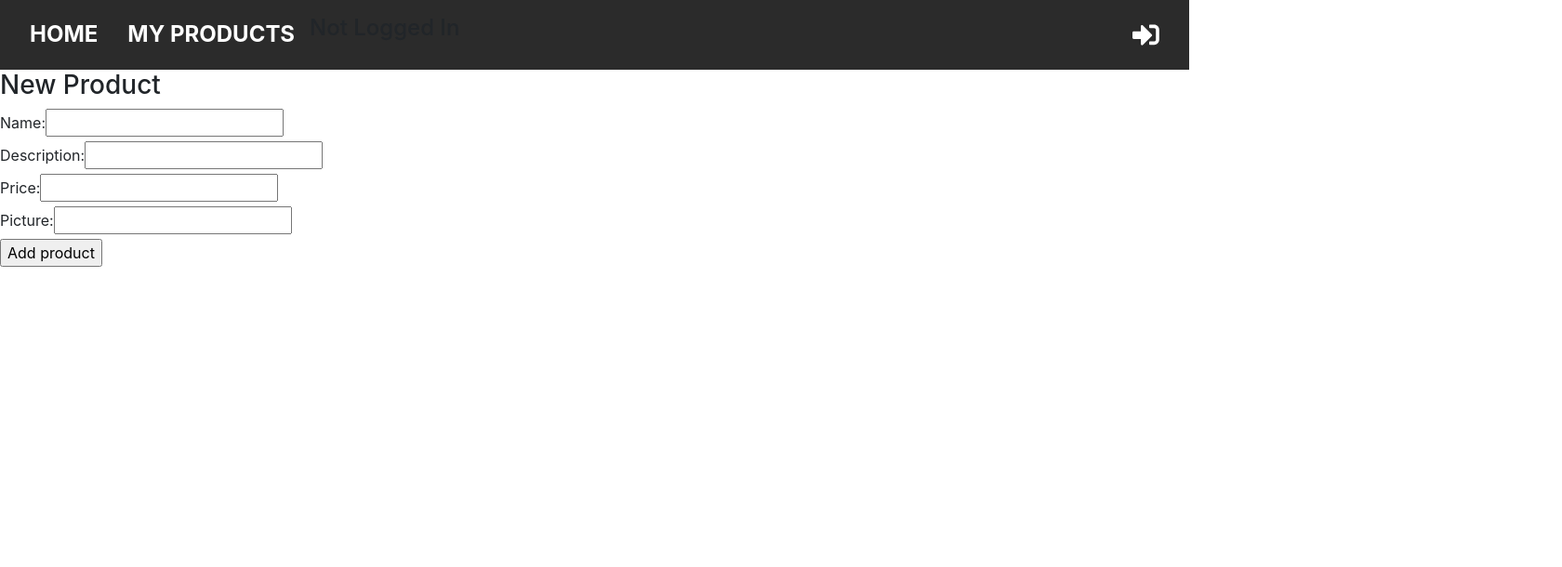
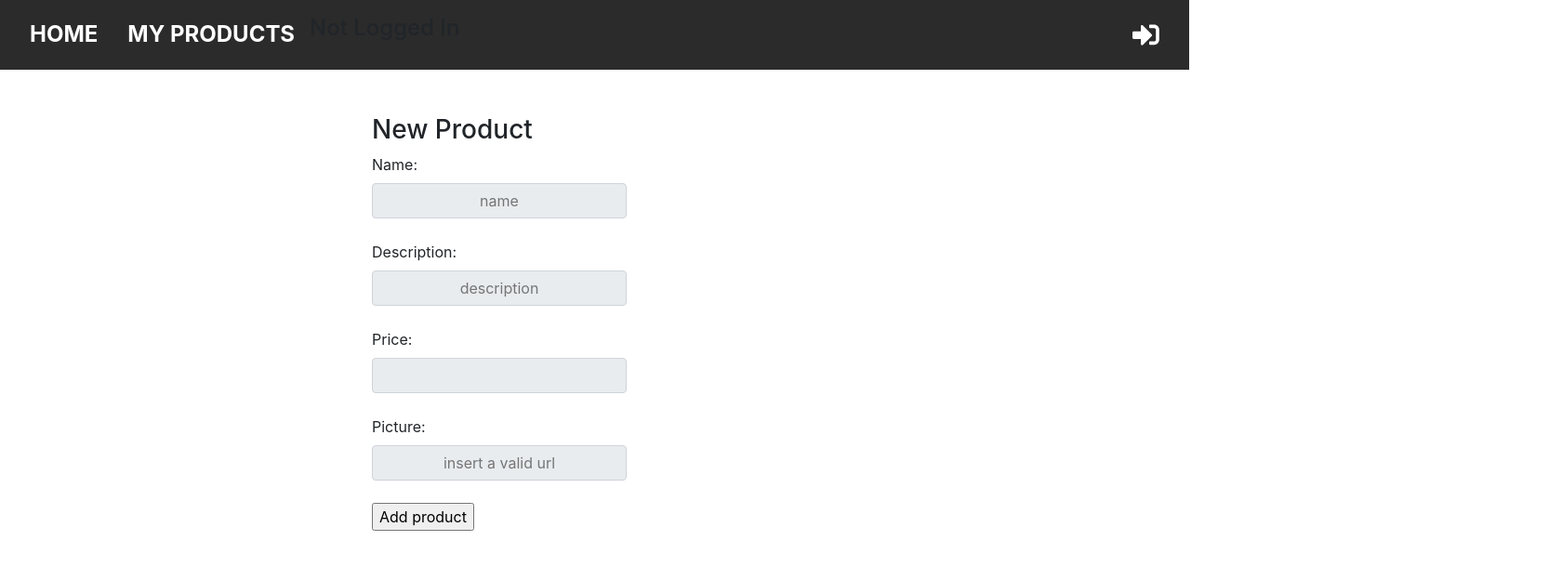
Before and after one commit to Gnorbi951/tidbit_gift, a React (Create React App) app in the folder frontend/: page /new-product in a window 1280 px wide. Shown: the top 610 px of the page at 93% size, 1680 px wide, since content can reach past the window. Built offline with nearby package versions, Linux system fonts and the light colour scheme.

Commit message:
styled new product form

```diff
--- a/frontend/src/Components/MyProducts.js
+++ b/frontend/src/Components/MyProducts.js
@@ -2,6 +2,7 @@ import React, {useState, useEffect} from "react";
 import Cards from "./Cards";
 import axios from "axios";
 import {Link} from "react-router-dom";
+import styled from "styled-components";
 
 const MyProducts =() => {
 
@@ -20,12 +21,12 @@ const MyProducts =() => {
         <React.Fragment>
             {localStorage.getItem("id") ?
                 <div>
+                <NewProductButton>Upload new product <Link type="button" class="btn btn-warning" to={"/new-product"}>here!</Link></NewProductButton>
                     {products  ?
                         <Cards items={products} />
                         :
-                        <p>there are no products</p>
+                        <StyledP>there are no products</StyledP>
                     }
-                    <p>Upload new product <Link to={"/new-product"}>here!</Link></p>
                 </div>
                 :
                 <p>Not logged in, please <Link to={"/login"}>Log in!</Link> </p>
@@ -34,4 +35,14 @@ const MyProducts =() => {
     )
 }
 
+const NewProductButton = styled.div`
+    text-align: center;
+    font-size: 1.3em;
+    padding-top: 1em;
+`
+
+const StyledP = styled.p`
+      text-align: center;
+`
+
 export default MyProducts;
--- a/frontend/src/Components/SubComponents/NewProduct.js
+++ b/frontend/src/Components/SubComponents/NewProduct.js
@@ -1,6 +1,7 @@
 import React from "react";
 import axios from "axios";
 import {useHistory} from "react-router-dom";
+import styled from "styled-components";
 
 const NewProduct = () => {
     let product = {"id":"0","userId": `${localStorage.getItem("id")}`,"name": "", "description": "", "price": "", "picture": ""};
@@ -35,34 +36,37 @@ const NewProduct = () => {
 
 return(
         <React.Fragment>
-            <form className="form">
+            <StyledForm className="form">
                 <h3>New Product</h3>
                     <label>Name:</label>
-                    <input
+                    <input class="input-group-text"
                         type="text"
                         name="name"
                         id="name"
+                        placeholder="name"
                     />
                     <br/>
                     <label>Description:</label>
-                    <input
+                    <input class="input-group-text"
                         type="text"
                         name="description"
                         id="description"
+                           placeholder="description"
                     />
                     <br/>
                     <label>Price:</label>
-                    <input
+                    <input class="input-group-text"
                         type="number"
                         name="price"
                         id="price"
                     />
                     <br/>
                     <label>Picture:</label>
-                    <input
+                    <input class="input-group-text"
                         type="text"
                         name="picture"
                         id="picture"
+                           placeholder="insert a valid url"
                     />
                     <br/>
                     <input
@@ -72,9 +76,15 @@ return(
                         value="Add product"
                         onClick={addNewProduct}
                     />
-            </form>
+            </StyledForm>
         </React.Fragment>
     )
 }
 
+const StyledForm = styled.div`
+    position:relative;
+    left: 25em;
+    top: 3em;
+`
+
 export default NewProduct;
```
